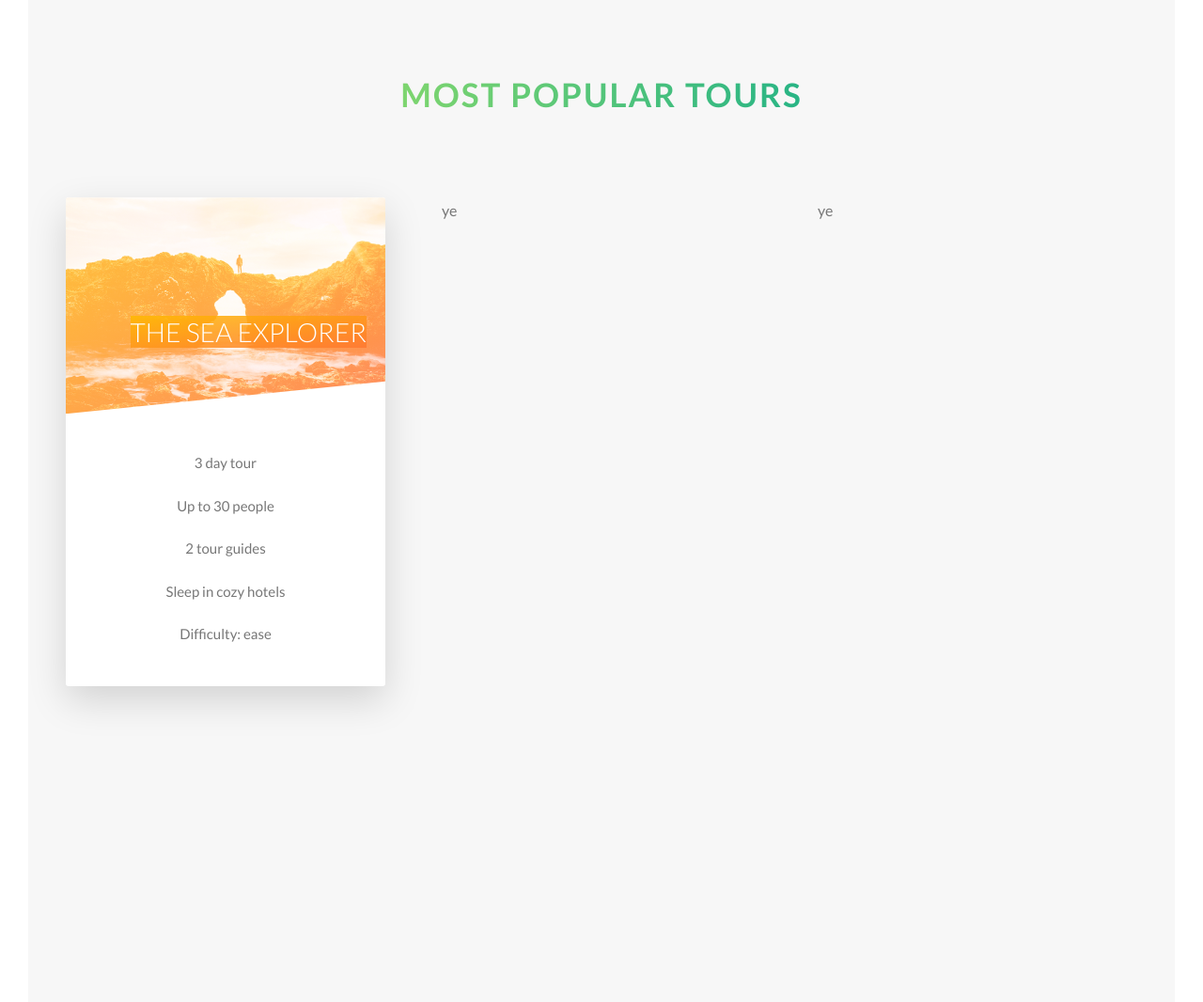
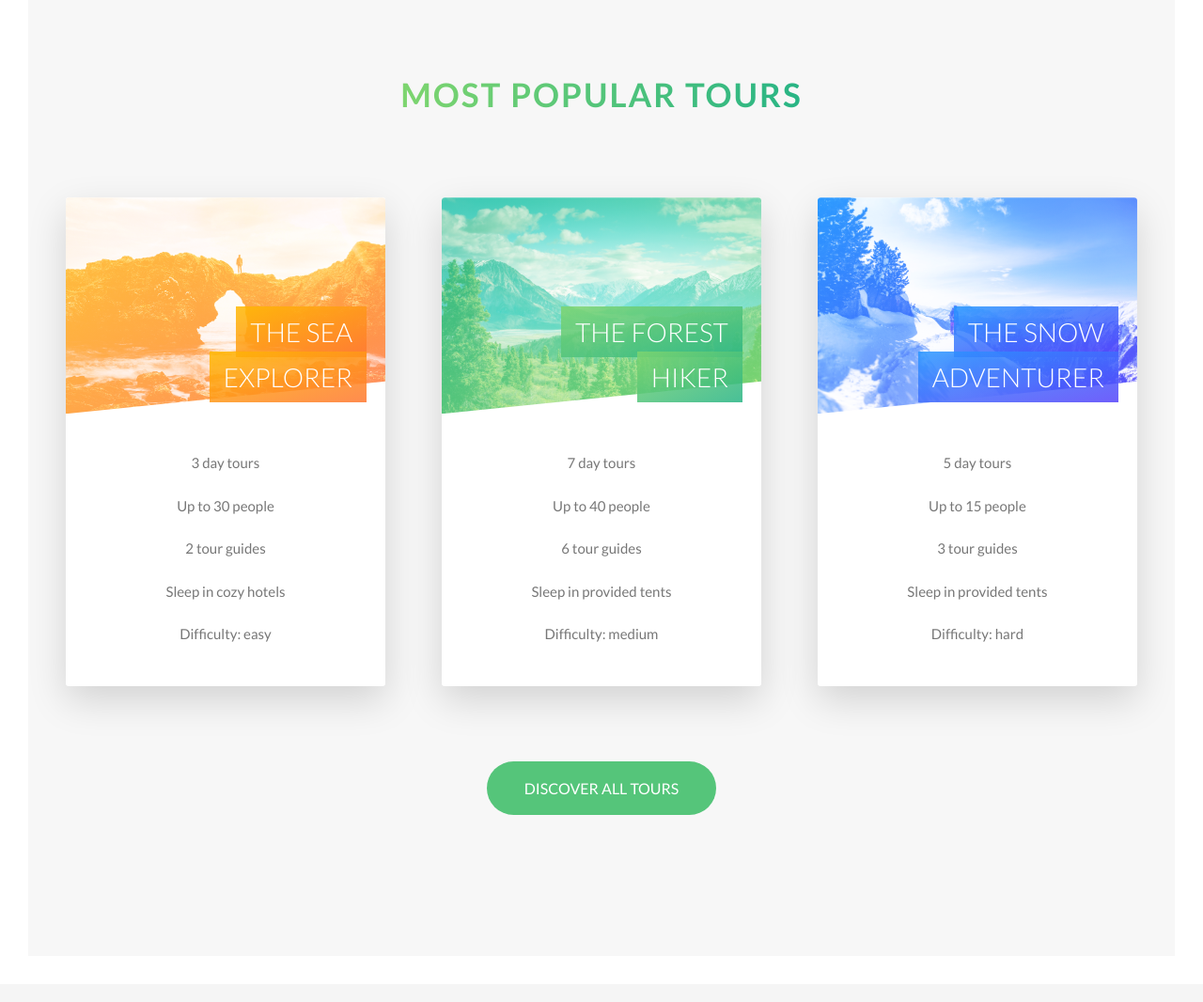
Before and after one commit to Sbphillips19/AdvancedCSSProject1, a PHP site: page / in a window 1280 px wide. Shown: the part 2321-3387 px from the top of the page at 94% size. After the commit the page ends 3188 px from the top, so only its background shows below. Run offline with PHP 8.4, Linux system fonts and the light colour scheme.

Commit message:
finishing tours section

```diff
--- a/css/style.css
+++ b/css/style.css
@@ -125,6 +125,12 @@ body {
 .u-margin-bottom-big {
   margin-bottom: 8rem; }
 
+.u-margin-top-big {
+  margin-top: 8rem; }
+
+.u-margin-top-huge {
+  margin-top: 10rem; }
+
 /* sudo class- : */
 /* use to style based off a specific condition */
 .btn {
@@ -159,6 +165,11 @@ body {
     color: #777; }
     .btn--white::after {
       background-color: #fff; }
+  .btn--green {
+    background-color: #55c57a;
+    color: #fff; }
+    .btn--green::after {
+      background-color: #55c57a; }
   .btn::after {
     content: '';
     display: inline-block;
@@ -216,6 +227,10 @@ body {
       transform: rotateY(180deg); }
       .card__side--back-1 {
         background-image: linear-gradient(to right bottom, #ffb900, #ff7730); }
+      .card__side--back-2 {
+        background-image: linear-gradient(to right bottom, #7ed56f, #28b485); }
+      .card__side--back-3 {
+        background-image: linear-gradient(to right bottom, #2998ff, #5643fa); }
   .card:hover .card__side--front {
     transform: rotateY(180deg); }
   .card:hover .card__side--back {
@@ -225,13 +240,15 @@ body {
     height: 23rem;
     background-blend-mode: screen;
     -webkit-clip-path: polygon(0 0, 100% 0, 100% 85%, 0 100%);
-    clip-path: polygon(0 0, 100% 0, 100% 85%, 0 100%); }
+    clip-path: polygon(0 0, 100% 0, 100% 85%, 0 100%);
+    border-top-left-radius: 3px;
+    border-top-right-radius: 3px; }
     .card__picture--1 {
       background-image: linear-gradient(to right bottom, #ffb900, #ff7730), url(../img/nat-5.jpg); }
     .card__picture--2 {
-      background-image: url(../img/nat-5.jpg); }
+      background-image: linear-gradient(to right bottom, #28b485, #7ed56f), url(../img/nat-6.jpg); }
     .card__picture--3 {
-      background-image: url(../img/nat-5.jpg); }
+      background-image: linear-gradient(to right bottom, #2998ff, #5643fa), url(../img/nat-7.jpg); }
   .card__heading {
     font-size: 2.8rem;
     font-weight: 300;
@@ -248,6 +265,10 @@ body {
     box-decoration-break: clone; }
     .card__heading-span--1 {
       background-image: linear-gradient(to right bottom, rgba(255, 185, 0, 0.85), rgba(255, 119, 48, 0.85)); }
+    .card__heading-span--2 {
+      background-image: linear-gradient(to right bottom, rgba(126, 213, 111, 0.85), rgba(40, 180, 133, 0.85)); }
+    .card__heading-span--3 {
+      background-image: linear-gradient(to right bottom, rgba(41, 152, 255, 0.85), rgba(86, 67, 250, 0.85)); }
   .card__details {
     padding: 3rem; }
     .card__details ul {
@@ -260,6 +281,23 @@ body {
         padding: 1rem; }
         .card__details ul li:not(:last-child) {
           border-bottom: 1px #eee; }
+  .card__cta {
+    position: absolute;
+    top: 50%;
+    left: 50%;
+    transform: translate(-50%, -50%);
+    width: 90%;
+    text-align: center; }
+  .card__price-box {
+    text-align: center;
+    color: #fff;
+    margin-bottom: 8rem; }
+  .card__price-only {
+    font-size: 1.4rem;
+    text-transform: uppercase; }
+  .card__price-value {
+    font-size: 6rem;
+    font-weight: 100; }
 
 .composition {
   position: relative; }
@@ -371,5 +409,5 @@ body {
 
 .section-tours {
   background-color: #f7f7f7;
-  padding: 25rem 0 50rem 0;
+  padding: 25rem 0 15rem 0;
   margin-top: -10rem; }
--- a/index.html
+++ b/index.html
@@ -115,36 +115,100 @@
                   <div class="card__side card__side--front">
                     <div class="card__picture card__picture--1">
                       &nbsp;
-                          <!-- empty space -->
                     </div>
                     <h4 class="card__heading">
-                          <span class="card__heading-span--1">The Sea Explorer</span>
+                      <span class="card__heading-span card__heading-span--1">The Sea Explorer</span>
                     </h4>
                     <div class="card__details">
                       <ul>
-                            <li>3 day tour</li>
+                        <li>3 day tours</li>
                         <li>Up to 30 people</li>
                         <li>2 tour guides</li>
                         <li>Sleep in cozy hotels</li>
-                            <li>Difficulty: ease</li>
+                        <li>Difficulty: easy</li>
                       </ul>
                     </div>
                   </div>
                   <div class="card__side card__side--back card__side--back-1">
-                        BACK
+                    <div class="card__cta">
+                      <div class="card__price-box">
+                        <p class="card__price-only">Only</p>
+                        <p class="card__price-value">$297</p>
+                      </div>
+                      <a href="#" class="btn btn--white">Book now!</a>
+                    </div>
                   </div>
                 </div>
               </div>
               <div class="col-1-of-3">
                 <div class="card">
-                      ye
+                  <div class="card__side card__side--front">
+                    <div class="card__picture card__picture--2">
+                      &nbsp;
+                    </div>
+                    <h4 class="card__heading">
+                      <span class="card__heading-span card__heading-span--2">The Forest Hiker</span>
+                    </h4>
+                    <div class="card__details">
+                      <ul>
+                        <li>7 day tours</li>
+                        <li>Up to 40 people</li>
+                        <li>6 tour guides</li>
+                        <li>Sleep in provided tents</li>
+                        <li>Difficulty: medium</li>
+                      </ul>
+                    </div>
+
+                  </div>
+                  <div class="card__side card__side--back card__side--back-2">
+                    <div class="card__cta">
+                      <div class="card__price-box">
+                        <p class="card__price-only">Only</p>
+                        <p class="card__price-value">$497</p>
+                      </div>
+                      <a href="#" class="btn btn--white">Book now!</a>
                     </div>
                   </div>
+                </div>
+              </div>
+
+
               <div class="col-1-of-3">
                 <div class="card">
-                    ye
+                  <div class="card__side card__side--front">
+                    <div class="card__picture card__picture--3">
+                      &nbsp;
+                    </div>
+                    <h4 class="card__heading">
+                      <span class="card__heading-span card__heading-span--3">The Snow Adventurer</span>
+                    </h4>
+                    <div class="card__details">
+                      <ul>
+                        <li>5 day tours</li>
+                        <li>Up to 15 people</li>
+                        <li>3 tour guides</li>
+                        <li>Sleep in provided tents</li>
+                        <li>Difficulty: hard</li>
+                      </ul>
+                    </div>
+
+                  </div>
+                  <div class="card__side card__side--back card__side--back-3">
+                    <div class="card__cta">
+                      <div class="card__price-box">
+                        <p class="card__price-only">Only</p>
+                        <p class="card__price-value">$897</p>
+                      </div>
+                      <a href="#" class="btn btn--white">Book now!</a>
                     </div>
                   </div>
+                </div>
+              </div>
+            </div>
+          </div>
+
+          <div class="u-center-text u-margin-bottom-huge">
+            <a href="#" class="btn btn--green">Discover all tours</a>
           </div>
 
           </section>
--- a/sass/pages/_home.scss
+++ b/sass/pages/_home.scss
@@ -27,6 +27,6 @@
 
 .section-tours {
   background-color: $color-grey-light-1;
-  padding: 25rem 0 50rem 0;
+  padding: 25rem 0 15rem 0;
   margin-top: -10rem;
 }
```
Also changed, not shown: sass/base/_utilities.scss (+8 -0 lines), sass/components/_button.scss (+8 -0 lines), sass/components/_card.scss (+70 -2 lines). Lines whose indentation alone changed are shown as unchanged.
